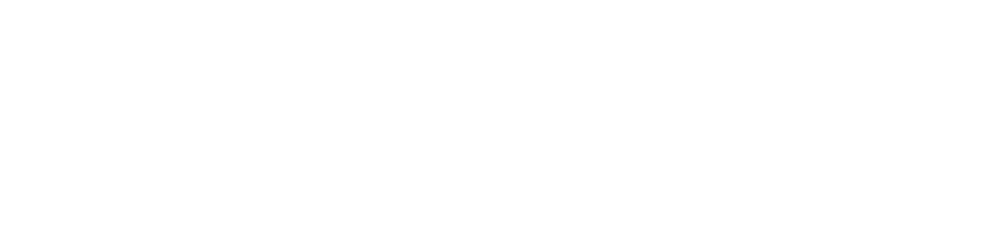
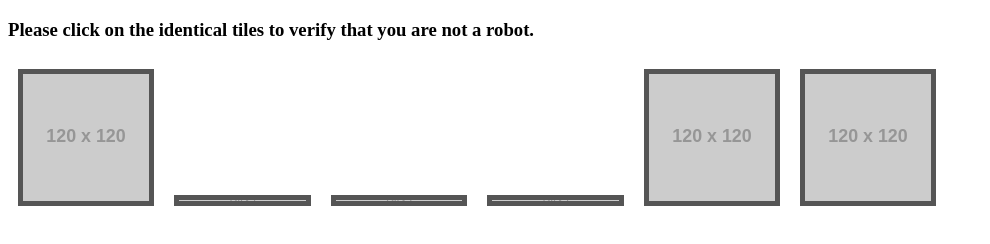
Before and after one commit to acciojob/I-am-not-a-robot-Sandeepkrish8, a website: page main.html in a window 1280 px wide. Shown: the whole page, without its empty margins (0-990 px from the left). Drawn offline with Linux system fonts and the light colour scheme; placeholder pictures from the web are drawn by us.

Commit message:
created a submission

```diff
--- a/main.html
+++ b/main.html
@@ -10,7 +10,13 @@
   <body>
     <main>
       <!-- solution start -->
+      <h3 id="h">Please click on the identical tiles to verify that you are not a robot.</h3>
+  <div class="container" id="container"></div>
 
+  <button id="reset" style="display:none;">Reset</button>
+  <button id="verify" style="display:none;">Verify</button>
+
+  <p id="para"></p>
       <!-- solution end -->
     </main>
     <script src="./script.js"></script>
--- a/script.js
+++ b/script.js
@@ -1 +1,85 @@
 //your code here
+const images = [
+  "https://via.placeholder.com/120/ff0000",
+  "https://via.placeholder.com/120/00ff00",
+  "https://via.placeholder.com/120/0000ff",
+  "https://via.placeholder.com/120/ffff00",
+  "https://via.placeholder.com/120/ff00ff"
+];
+
+const container = document.getElementById("container");
+const resetBtn = document.getElementById("reset");
+const verifyBtn = document.getElementById("verify");
+const message = document.getElementById("h");
+const result = document.getElementById("para");
+
+let selected = [];
+
+/* ---------- Utility ---------- */
+function shuffle(arr) {
+  for (let i = arr.length - 1; i > 0; i--) {
+    const j = Math.floor(Math.random() * (i + 1));
+    [arr[i], arr[j]] = [arr[j], arr[i]];
+  }
+  return arr;
+}
+
+/* ---------- Setup ---------- */
+function init() {
+  container.innerHTML = "";
+  selected = [];
+  result.textContent = "";
+  verifyBtn.style.display = "none";
+  resetBtn.style.display = "none";
+
+  message.textContent =
+    "Please click on the identical tiles to verify that you are not a robot.";
+
+  // pick one image to duplicate
+  const duplicate = images[Math.floor(Math.random() * images.length)];
+  const tiles = shuffle([...images, duplicate]);
+
+  tiles.forEach(src => {
+    const img = document.createElement("img");
+    img.src = src;
+    img.dataset.id = src;
+
+    img.addEventListener("click", () => handleClick(img));
+    container.appendChild(img);
+  });
+}
+
+/* ---------- Click Handling ---------- */
+function handleClick(img) {
+  if (selected.length === 2) return;
+  if (selected.includes(img)) return;
+
+  img.classList.add("selected");
+  selected.push(img);
+
+  resetBtn.style.display = "inline-block";
+
+  if (selected.length === 2) {
+    verifyBtn.style.display = "inline-block";
+  }
+}
+
+/* ---------- Verify ---------- */
+verifyBtn.addEventListener("click", () => {
+  verifyBtn.style.display = "none";
+
+  const [first, second] = selected;
+
+  if (first.dataset.id === second.dataset.id) {
+    result.textContent = "You are a human. Congratulations!";
+  } else {
+    result.textContent =
+      "We can't verify you as a human. You selected the non-identical tiles.";
+  }
+});
+
+/* ---------- Reset ---------- */
+resetBtn.addEventListener("click", init);
+
+/* ---------- Start ---------- */
+init();
```
